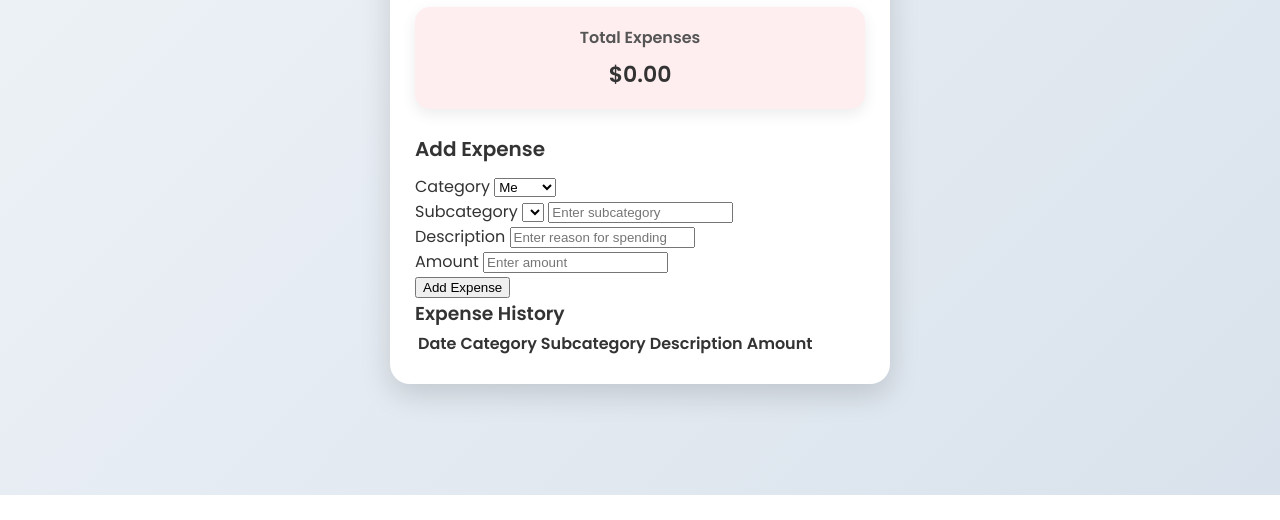
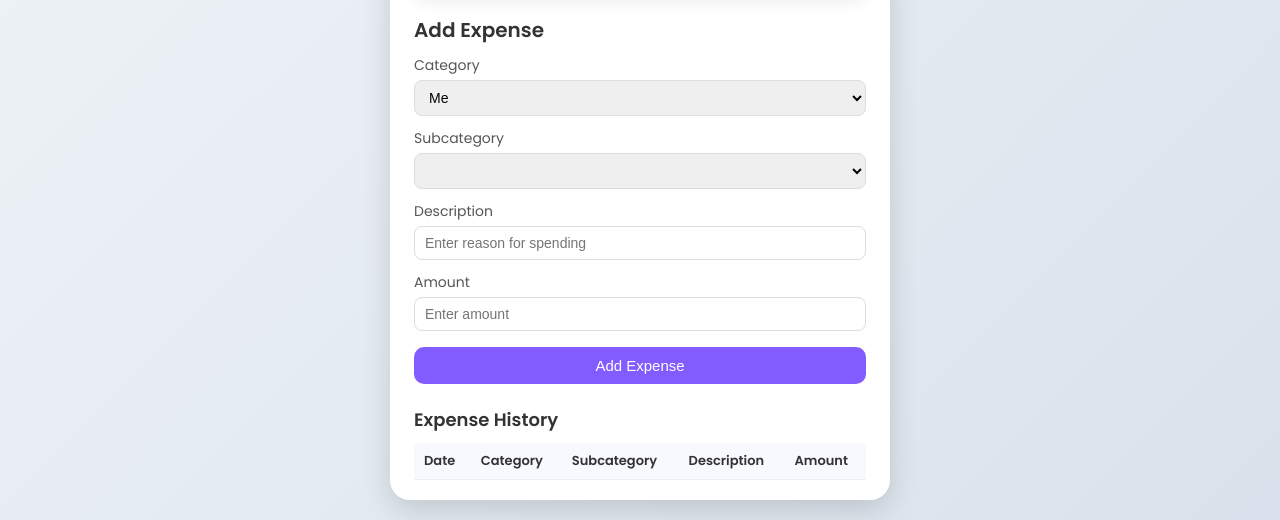
Before and after one commit to Siddu264/money-tracker, a plain HTML site: page index.html in a window 1280 px wide. Shown: the part 305-825 px from the top of the page. Before the commit the page ends 800 px from the top, so only its background shows below. Drawn offline with Linux system fonts and the light colour scheme.

Commit message:
Update styles.css

```diff
--- a/styles.css
+++ b/styles.css
@@ -15,13 +15,13 @@ body {
     justify-content: center;
 }
 
-/* Container */
+/* Container card */
 .container {
     max-width: 500px;
     width: 90%;
     margin: 20px auto;
     background: #ffffff;
-    padding: 25px;
+    padding: 25px 24px 20px;
     border-radius: 20px;
     box-shadow: 0 10px 30px rgba(0, 0, 0, 0.15);
 }
@@ -41,7 +41,7 @@ h1 {
 /* Balance */
 .balance {
     text-align: center;
-    margin: 25px 0;
+    margin: 20px 0 18px;
     font-weight: 600;
 }
 
@@ -51,31 +51,26 @@ h1 {
     font-weight: bold;
 }
 
-/* Income / Expense cards */
+/* Total expense card */
 .income-expense {
     display: flex;
-    justify-content: space-between;
-    gap: 15px;
-    margin: 25px 0;
+    justify-content: center;
+    margin: 10px 0 18px;
 }
 
 .income-expense > div {
     flex: 1;
-    padding: 18px;
+    padding: 16px;
     text-align: center;
-    background: #f8f9ff;
+    background: #ffeef0;
     border-radius: 15px;
     box-shadow: 0 5px 15px rgba(0, 0, 0, 0.08);
 }
 
-.income-expense .expense {
-    background: #ffeef0;
-}
-
 .income-expense h3 {
-    font-size: 16px;
+    font-size: 15px;
     color: #555;
-    margin-bottom: 8px;
+    margin-bottom: 6px;
 }
 
 .income-expense p {
@@ -86,7 +81,7 @@ h1 {
 
 /* Form */
 .form {
-    margin-top: 20px;
+    margin-top: 12px;
 }
 
 .form h3 {
@@ -96,4 +91,112 @@ h1 {
 }
 
 .form-control {
-    display
+    margin-bottom: 12px;
+    display: flex;
+    flex-direction: column;
+    font-size: 14px;
+}
+
+.form-control label {
+    margin-bottom: 4px;
+    color: #555;
+}
+
+.form-control input,
+.form-control select {
+    padding: 8px 10px;
+    border-radius: 8px;
+    border: 1px solid #ddd;
+    font-size: 14px;
+    outline: none;
+}
+
+.form-control input:focus,
+.form-control select:focus {
+    border-color: #825CFF;
+}
+
+/* Hide other-subcategory by default; show via JS */
+#sub-category-other {
+    margin-top: 8px;
+    display: none;
+}
+
+/* Button */
+.btn {
+    width: 100%;
+    margin-top: 4px;
+    padding: 10px;
+    border: none;
+    border-radius: 10px;
+    background: #825CFF;
+    color: #fff;
+    font-size: 15px;
+    cursor: pointer;
+    transition: background 0.2s ease;
+}
+
+.btn:hover {
+    background: #6b46ff;
+}
+
+/* History + table */
+.history {
+    margin-top: 22px;
+}
+
+.history h3 {
+    margin-bottom: 10px;
+    font-size: 18px;
+}
+
+/* scrollable wrapper for long list */
+.table-wrapper {
+    max-height: 220px;
+    overflow-y: auto;
+    overflow-x: auto;
+}
+
+/* table styling */
+.expense-table {
+    width: 100%;
+    border-collapse: collapse;
+    font-size: 13px;
+    min-width: 430px;
+}
+
+.expense-table th,
+.expense-table td {
+    padding: 8px 10px;
+    border-bottom: 1px solid #eee;
+    text-align: left;
+    white-space: nowrap;
+}
+
+/* sticky header */
+.expense-table thead th {
+    position: sticky;
+    top: 0;
+    background: #f8f9ff;
+    z-index: 1;
+}
+
+/* small-screen tweaks */
+@media (max-width: 480px) {
+    .container {
+        width: 95%;
+        padding: 18px 16px;
+    }
+
+    .balance p {
+        font-size: 26px;
+    }
+
+    .income-expense {
+        margin: 8px 0 16px;
+    }
+
+    .table-wrapper {
+        max-height: 200px;
+    }
+}
```
